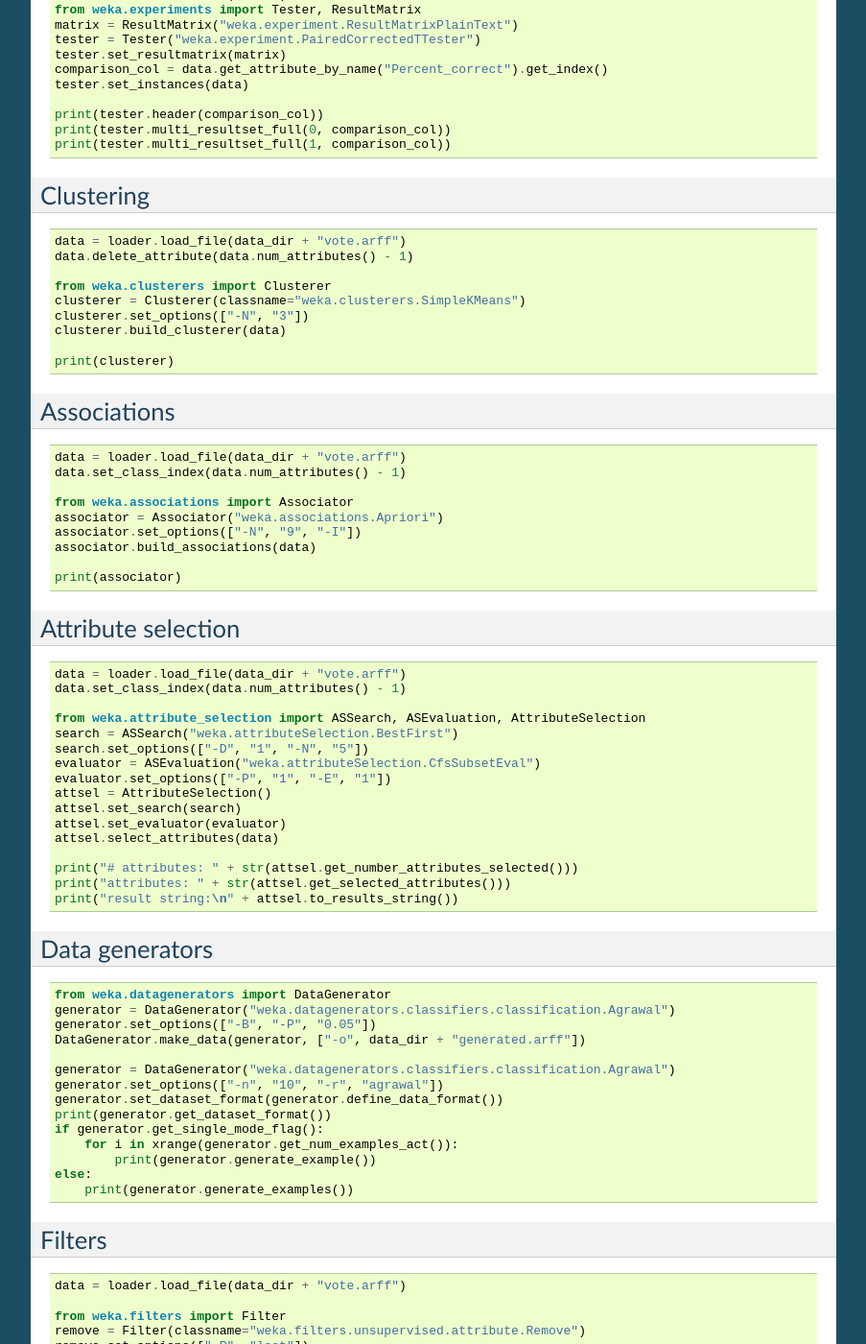
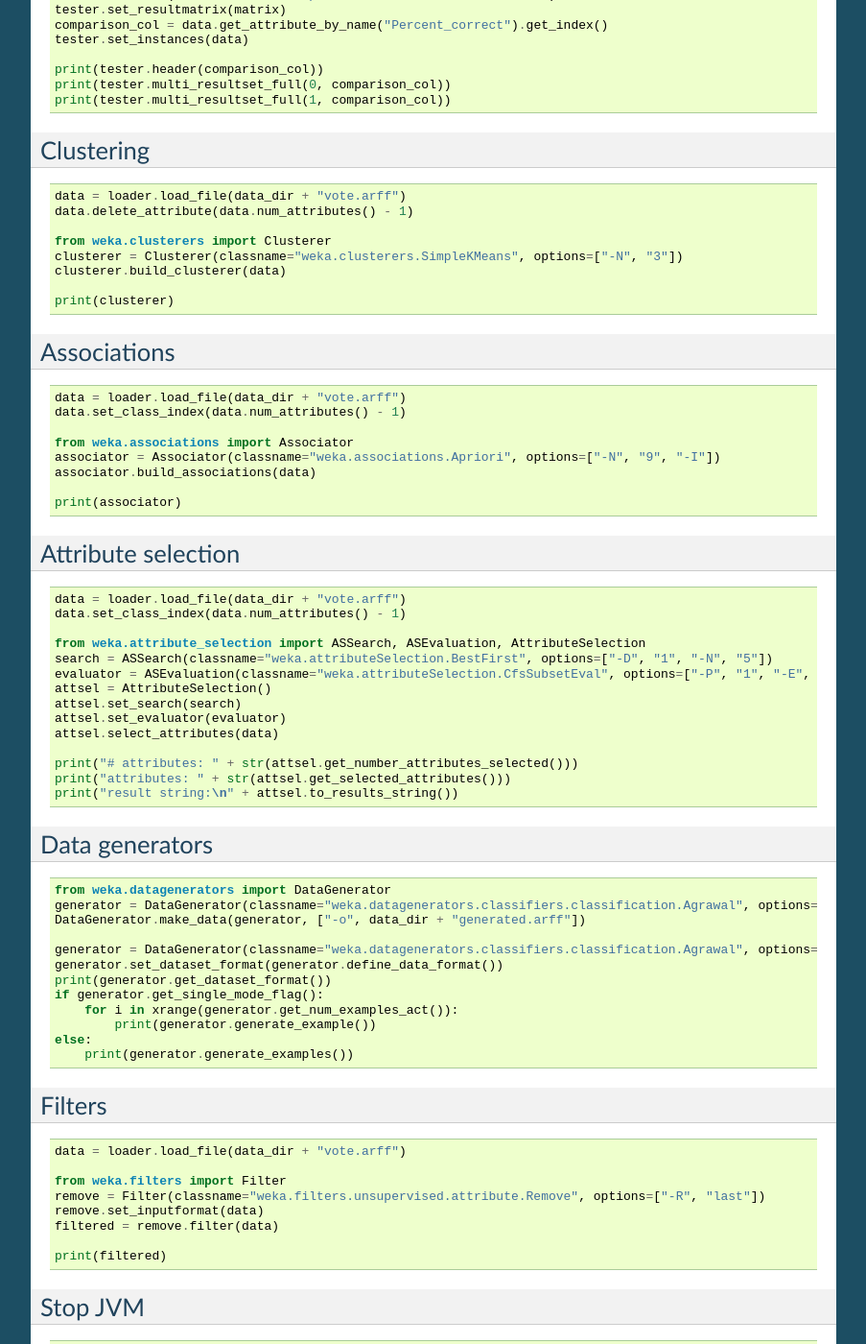
Before and after one commit to fracpete/python-weka-wrapper, a Sphinx documentation site: the page built from doc/source/examples.rst, in a window 1280 px wide and 1400 px high, scrolled down 2424 px. Shown: the whole window at 96% size, without its empty margins (198-1101 px from the left). Built offline with Sphinx 7.4.7, drawn with Linux system fonts in a browser that asks for light colours; some of the changed text lies outside the part shown.

Commit message:
simplified examples, setting options directly in constructor

```diff
--- a/doc/source/conf.py
+++ b/doc/source/conf.py
@@ -119,7 +119,7 @@ html_theme = 'default'
 
 # The name of an image file (relative to this directory) to place at the top
 # of the sidebar.
-html_logo = '_static/logo.png'
+html_logo = '_static/logo.jpg'
 
 # The name of an image file (within the static path) to use as favicon of the
 # docs.  This file should be a Windows icon file (.ico) being 16x16 or 32x32
--- a/doc/source/examples.rst
+++ b/doc/source/examples.rst
@@ -38,7 +38,7 @@ Load dataset and print it
 .. code-block:: python
 
    from weka.core.converters import Loader
-   loader = Loader("weka.core.converters.ArffLoader")
+   loader = Loader(classname="weka.core.converters.ArffLoader")
    data = loader.load_file(data_dir + "iris.arff")
    data.set_class_index(data.num_attributes() - 1)
 
@@ -51,8 +51,7 @@ Build classifier on dataset, print model and draw graph
 .. code-block:: python
 
    from weka.classifiers import Classifier
-   cls = Classifier("weka.classifiers.trees.J48")
-   cls.set_options(["-C", "0.3"])
+   cls = Classifier(classname="weka.classifiers.trees.J48", options=["-C", "0.3"])
    cls.build_classifier(data)
 
    print(cls)
@@ -66,13 +65,13 @@ Build classifier incrementally with data and print model
 
 .. code-block:: python
 
-   loader = Loader("weka.core.converters.ArffLoader")
+   loader = Loader(classname="weka.core.converters.ArffLoader")
    iris_inc = loader.load_file(data_dir + "iris.arff", incremental=True)
    iris_inc.set_class_index(iris_inc.num_attributes() - 1)
 
    print(iris_inc)
 
-   cls = Classifier("weka.classifiers.bayes.NaiveBayesUpdateable")
+   cls = Classifier(classname="weka.classifiers.bayes.NaiveBayesUpdateable")
    cls.build_classifier(iris_inc)
    while True:
        inst = loader.next_instance(iris_inc)
@@ -92,10 +91,9 @@ Cross-validate filtered classifier and print evaluation and display ROC
    data.set_class_index(data.num_attributes() - 1)
 
    from weka.filters import Filter
-   remove = Filter("weka.filters.unsupervised.attribute.Remove")
-   remove.set_options(["-R", "1-3"])
+   remove = Filter(classname="weka.filters.unsupervised.attribute.Remove", options=["-R", "1-3"])
 
-   cls = Classifier("weka.classifiers.functions.SMO")
+   cls = Classifier(classname="weka.classifiers.functions.SMO")
 
    from weka.classifiers import FilteredClassifier
    fc = FilteredClassifier()
@@ -123,15 +121,14 @@ Cross-validate regressor and display classifier errors
    data = loader.load_file(data_dir + "bolts.arff")
    data.set_class_index(data.num_attributes() - 1)
 
-   cls = Classifier("weka.classifiers.functions.LinearRegression")
-   cls.set_options(["-S", "1", "-C"])
+   cls = Classifier(classname="weka.classifiers.functions.LinearRegression", options=["-S", "1", "-C"])
    evl = Evaluation(data)
    evl.crossvalidate_model(cls, data, 10, Random(1))
 
    print(evl.to_summary())
 
    import weka.plot.classifiers as plcls
-   plcls.plot_classifier_errors(evl.predictions(), wait=False)
+   plcls.plot_classifier_errors(evl.predictions(), wait=True)
 
 
 Experiments
@@ -145,9 +142,9 @@ Experiments
        data_dir + "anneal.arff"
    ]
    classifiers = [
-       Classifier("weka.classifiers.rules.ZeroR"),
-       Classifier("weka.classifiers.trees.J48"),
-       Classifier("weka.classifiers.trees.REPTree"),
+       Classifier(classname="weka.classifiers.rules.ZeroR"),
+       Classifier(classname="weka.classifiers.trees.J48"),
+       Classifier(classname="weka.classifiers.trees.REPTree"),
    ]
    result = "exp.arff"
    from weka.experiments import SimpleCrossValidationExperiment
@@ -164,8 +161,8 @@ Experiments
    loader = weka.core.converters.loader_for_file(result)
    data = loader.load_file(result)
    from weka.experiments import Tester, ResultMatrix
-   matrix = ResultMatrix("weka.experiment.ResultMatrixPlainText")
-   tester = Tester("weka.experiment.PairedCorrectedTTester")
+   matrix = ResultMatrix(classname="weka.experiment.ResultMatrixPlainText")
+   tester = Tester(classname="weka.experiment.PairedCorrectedTTester")
    tester.set_resultmatrix(matrix)
    comparison_col = data.get_attribute_by_name("Percent_correct").get_index()
    tester.set_instances(data)
@@ -184,8 +181,7 @@ Clustering
    data.delete_attribute(data.num_attributes() - 1)
 
    from weka.clusterers import Clusterer
-   clusterer = Clusterer(classname="weka.clusterers.SimpleKMeans")
-   clusterer.set_options(["-N", "3"])
+   clusterer = Clusterer(classname="weka.clusterers.SimpleKMeans", options=["-N", "3"])
    clusterer.build_clusterer(data)
 
    print(clusterer)
@@ -200,8 +196,7 @@ Associations
    data.set_class_index(data.num_attributes() - 1)
 
    from weka.associations import Associator
-   associator = Associator("weka.associations.Apriori")
-   associator.set_options(["-N", "9", "-I"])
+   associator = Associator(classname="weka.associations.Apriori", options=["-N", "9", "-I"])
    associator.build_associations(data)
 
    print(associator)
@@ -216,10 +211,8 @@ Attribute selection
    data.set_class_index(data.num_attributes() - 1)
 
    from weka.attribute_selection import ASSearch, ASEvaluation, AttributeSelection
-   search = ASSearch("weka.attributeSelection.BestFirst")
-   search.set_options(["-D", "1", "-N", "5"])
-   evaluator = ASEvaluation("weka.attributeSelection.CfsSubsetEval")
-   evaluator.set_options(["-P", "1", "-E", "1"])
+   search = ASSearch(classname="weka.attributeSelection.BestFirst", options=["-D", "1", "-N", "5"])
+   evaluator = ASEvaluation(classname="weka.attributeSelection.CfsSubsetEval", options=["-P", "1", "-E", "1"])
    attsel = AttributeSelection()
    attsel.set_search(search)
    attsel.set_evaluator(evaluator)
@@ -236,12 +229,10 @@ Data generators
 .. code-block:: python
 
    from weka.datagenerators import DataGenerator
-   generator = DataGenerator("weka.datagenerators.classifiers.classification.Agrawal")
-   generator.set_options(["-B", "-P", "0.05"])
+   generator = DataGenerator(classname="weka.datagenerators.classifiers.classification.Agrawal", options=["-B", "-P", "0.05"])
    DataGenerator.make_data(generator, ["-o", data_dir + "generated.arff"])
 
-   generator = DataGenerator("weka.datagenerators.classifiers.classification.Agrawal")
-   generator.set_options(["-n", "10", "-r", "agrawal"])
+   generator = DataGenerator(classname="weka.datagenerators.classifiers.classification.Agrawal", options=["-n", "10", "-r", "agrawal"])
    generator.set_dataset_format(generator.define_data_format())
    print(generator.get_dataset_format())
    if generator.get_single_mode_flag():
@@ -259,8 +250,7 @@ Filters
    data = loader.load_file(data_dir + "vote.arff")
 
    from weka.filters import Filter
-   remove = Filter(classname="weka.filters.unsupervised.attribute.Remove")
-   remove.set_options(["-R", "last"])
+   remove = Filter(classname="weka.filters.unsupervised.attribute.Remove", options=["-R", "last"])
    remove.set_inputformat(data)
    filtered = remove.filter(data)
 
```
Also changed, not shown: doc/source/api.rst (+16 -24 lines).
